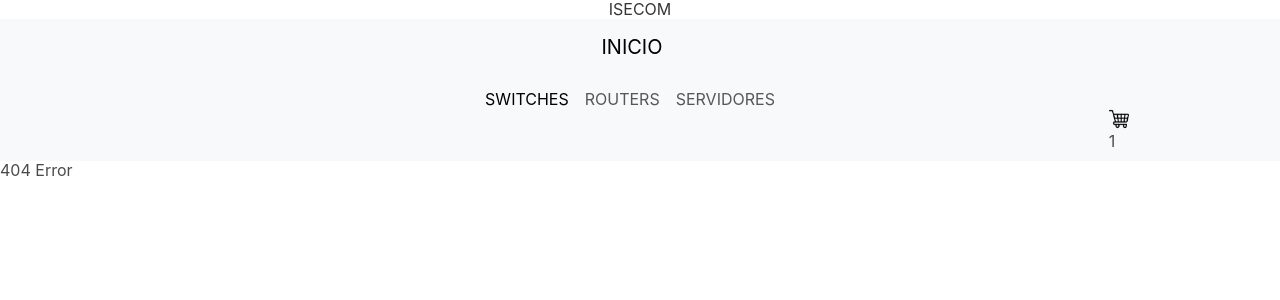
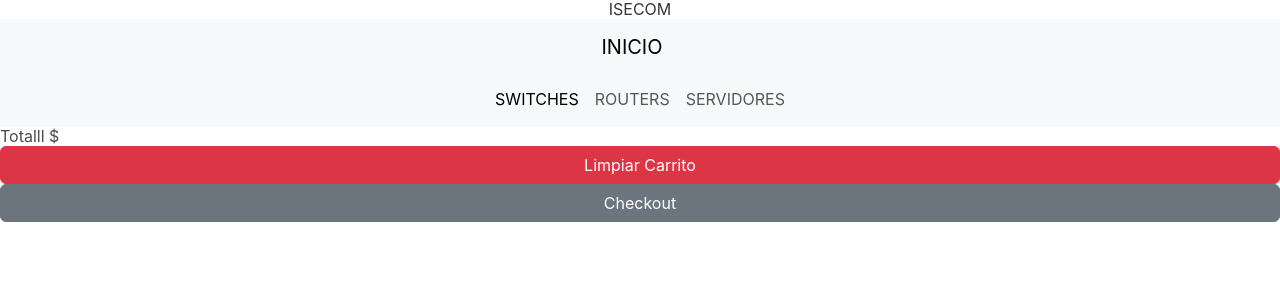
Before and after one commit to Valentinajimenez0/preEntrega2Jimenez, a React (Create React App) app: page /cart in a window 1280 px wide. Before the commit this address had no page. Shown: the top 300 px of the page. Built offline with nearby package versions, Linux system fonts and the light colour scheme.

Commit message:
primeros cambios para proy final

```diff
--- a/src/App.js
+++ b/src/App.js
@@ -4,27 +4,28 @@
 import "bootstrap/dist/js/bootstrap.js";
 import ItemDetailContainer from "./components/ItemDetailContainer/ItemDetailContainer"
 import { BrowserRouter, Route, Routes } from 'react-router-dom';
+import { Cartprovider } from './context/cartContext';
+import Cart from "./components/Cart/Cart";
 
 function App() {
   return (
     <div className="App">
-     {/*
+      {/*
      <ItemListContainer greeting={"BIENVENIDOS A LA TIENDA"}/>
      <ItemDetailContainer /> */}
 
-    <BrowserRouter>
-    <NavBar/>
-    <Routes>
-      <Route path='/' element={<ItemListContainer/>}/>
-      <Route path='/category/:categoryId' element={<ItemListContainer/>}/>
-      <Route path='/item/:itemId' element={<ItemDetailContainer/>}/>
-      <Route path='*' element={<h1>404 Error </h1>}/>
-
-    </Routes>
-    </BrowserRouter>
-
-
-
+      <BrowserRouter>
+        <Cartprovider>
+          <NavBar />
+          <Routes>
+            <Route path='/' element={<ItemListContainer />} />
+            <Route path='/category/:categoryId' element={<ItemListContainer />} />
+            <Route path='/item/:itemId' element={<ItemDetailContainer />} />
+            <Route path="/cart" element={<Cart />} />
+            <Route path='*' element={<h1>404 Error </h1>} />
+          </Routes>
+        </Cartprovider>
+      </BrowserRouter>
 
     </div>
   );
--- /dev/null
+++ b/src/components/Cart/Cart.js
@@ -0,0 +1,64 @@
+// import { useContext } from "react";
+// import { CartContext } from "../../context/cartContext";
+// import CartItem from "../CartItem/CartItem"
+// import { Link } from "react-router-dom";
+
+// const Cart = () => {
+
+//     const { cart  , clearCart , totalquantity , total } = useContext (CartContext)
+
+//     if (totalquantity === 0 ) {
+//         return (
+//             <div>
+//                 <h1>el carrito esta vacio</h1>
+//                 <Link to= '/' className="option">Productos</Link>
+//             </div>
+//         )
+//     }
+//     return (
+//         <div>
+//             { cart.map(p => <CartItem key = {p.id} {...p}/>)}
+//             <h2>total : $ {total}</h2>
+//             <button onClick={() => clearCart()} className="Button"> Limpiar carrito</button>
+//             <Link to='/checkout' className="Option">checkout</Link>
+//         </div>
+//     )
+
+
+// }
+
+// export default Cart
+
+import { useContext } from "react";
+import { CartContext } from "../../context/cartContext";
+import CartItem from "../CartItem/CartItem";
+import { Link } from "react-router-dom";
+
+const Cart = () => {
+    const {cart, clearCart, removeItem, totalQuantity, total } = useContext(CartContext)
+
+    if (totalQuantity === 0) {
+        return (
+            <div>
+                <h1>el carrito esta vacio</h1>
+                <div className="row">
+                <Link to="/" className="option ">regresar a Productos</Link>
+                </div>
+            </div>
+        )
+    }
+
+
+    return (
+        <div >
+            {cart.map(p => <CartItem key={p.id} {...p} removeItem={removeItem} />)}
+            <h3>Totalll ${total}</h3>
+            <div >
+                <button onClick={() => clearCart()} className="btn btn-danger">Limpiar Carrito</button>
+                <Link to="/checkout" className="btn btn-secondary">Checkout</Link>
+            </div>
+        </div>
+    )
+}
+
+export default Cart;
--- /dev/null
+++ b/src/components/CartItem/CartItem.js
@@ -0,0 +1,18 @@
+import { useContext } from "react";
+import { CartContext } from "../../context/cartContext";
+
+const CartItem = ({name, price, id, quantity}) => {
+
+    const {removeItem} = useContext(CartContext)
+
+    return (
+        <div>
+            <h2>{name}</h2>
+            <p>cantidad: {quantity}</p>
+            <p>precio por unidad: {price}</p>
+            <p>subtotal: { price * quantity}</p>
+            <button onClick={()=> removeItem(id)}>eliminar item</button>
+        </div>
+    )
+}
+export default CartItem
--- a/src/components/CartWidget/CartWidget.js
+++ b/src/components/CartWidget/CartWidget.js
@@ -1,12 +1,19 @@
+import { useContext } from "react"
 import img from "./Img/img3.png"
+import { CartContext } from "../../context/cartContext"
+import { Link } from "react-router-dom"
+
 
 function CartWidget (){
+
+    const {totalQuantity} = useContext (CartContext)
+
     return(
-        <div>
+        <Link to='/cart' style={{ display : totalQuantity > 0 ? 'block' : "none"}}>
         <img className="imgCarrito" src={img} alt="foto Carrito" ></img>
-        1
+        {totalQuantity}
 
-        </div>
+        </Link>
     )
 }
 export default CartWidget
--- a/src/components/ItemDetail/ItemDetail.js
+++ b/src/components/ItemDetail/ItemDetail.js
@@ -1,7 +1,28 @@
 import 'bootstrap/dist/css/bootstrap.min.css';
 import ItemCount from '../ItemCount/ItemCount';
 import "./ItemDetail.css"
+import { useContext, useEffect, useState } from 'react';
+import { Link } from 'react-router-dom';
+import { CartContext } from '../../context/cartContext';
+
 const ItemDetail = ({ id, name, img, category, description, price, stock }) => {
+
+  const [cantidadAgregada, setCantidadAagregada] = useState(0)
+
+  const {addItem} = useContext (CartContext)
+
+  const handleOnAdd = (quantity) => {
+    setCantidadAagregada(quantity)
+
+    const item = {
+      id, name, price
+    }
+
+    addItem(item, quantity)
+
+  }
+
+
 
   return (
     <div className="Card cardDetail" >
@@ -13,7 +34,14 @@
         <p className="Card-Text">category: {category}</p>
         <p className="Card-Text">description: {description}</p>
         <footer className='card-text'>
-         <ItemCount initial={0} stock={stock} onAdd={(quantity) => console.log("cantidad agregada", quantity)}/>
+          {
+            cantidadAgregada > 0 ? (
+
+              <Link to='/cart' > terminar compra </Link>
+              // console.log (`se agregoo ${cantidadAgregada} `)
+            ) :
+          (<ItemCount initial={0} stock={stock} onAdd={handleOnAdd} />)
+          }
         </footer>
       </div>
     </div>
--- a/src/components/NavBar.js
+++ b/src/components/NavBar.js
@@ -8,7 +8,7 @@
            <Link to="/"> <h1 className="text-center">ISECOM</h1></Link>
             <nav className="navbar navbar-expand-lg bg-body-tertiary">
                 <div className="container-fluid">
-                <Link to="/">  <a className="navbar-brand" href="#">INICIO</a> </Link>
+                <Link className="navbar-brand" href="#" to="/">  INICIO </Link>
                     <button className="navbar-toggler" type="button" data-bs-toggle="collapse" data-bs-target="#navbarNav" aria-controls="navbarNav" aria-expanded="false" aria-label="Toggle navigation">
                         <span className="navbar-toggler-icon"></span>
                     </button>
--- /dev/null
+++ b/src/context/cartContext.js
@@ -0,0 +1,50 @@
+import { createContext, useState } from "react";
+//import { act } from "react-dom/test-utils";
+
+export const CartContext = createContext({
+    cart: []
+})
+
+export const Cartprovider = ({children}) => {
+
+    const [cart, setCart] = useState([])
+
+    console.log(cart)
+
+    const addItem = (item, quantity) => {
+        if (!isinCart(item.id)) {
+            setCart(prev => [...prev, { ...item, quantity }])
+        } else {
+            console.log("ya esta añadido al carrito")
+        }
+    }
+
+    const removeItem = (itemId) => {
+        const cartUpdated = cart.filter(prod => prod.id !== itemId)
+        setCart(cartUpdated)
+    }
+
+    const clearCart = () => {
+
+        setCart([])
+    }
+
+
+    const isinCart = (itemId) => {
+        return cart.some(prod => prod.id === itemId)
+    }
+
+    const totalPrice = () => {
+        return cart.reduce((prev,act) => prev + act.quantity * act.price, 0)
+    }
+
+    const totalQuantity = ()=> cart.reduce((acum, itemsActual)=> acum + itemsActual.quantity, 0);
+
+
+
+    return (
+        <CartContext.Provider value={{cart, addItem, removeItem, clearCart, totalPrice, totalQuantity }}>
+            {children}
+        </CartContext.Provider>
+    )
+}
```
